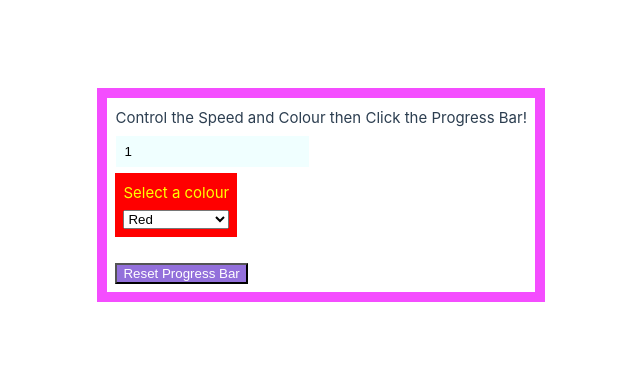
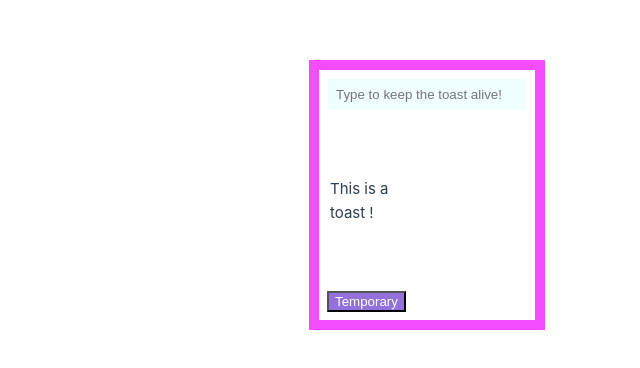
Before and after one commit to MSA0202/vue-minis, a Vue app: page / in a window 1280 px wide. Shown: the part 200-568 px from the top of the page, without its empty margins (95-735 px from the left). Built offline with nearby package versions, Linux system fonts and the light colour scheme.

Commit message:
Task 10 - Simple toast pop-up

```diff
--- a/src/App.vue
+++ b/src/App.vue
@@ -18,6 +18,7 @@ import BaseSelect from "@/components/task6-baseselectoption/BaseSelect.vue";
 import DelayedInputDisplayView from "@/components/task7-delayedinputdisplay/DelayedInputDisplayView.vue";
 import BaseAccordion from "@/components/task8-accordion/BaseAccordion.vue";
 import BaseProgressBar from "@/components/task9-progressbar/BaseProgressBar.vue";
+import BaseToast from "@/components/task10-basetoastnotification/BaseToast.vue";
 </script>
 
 <template>
@@ -36,7 +37,8 @@ import BaseProgressBar from "@/components/task9-progressbar/BaseProgressBar.vue"
 <!--    <BaseSelect/>-->
 <!--    <DelayedInputDisplayView/>-->
 <!--    <BaseAccordion/>-->
-    <BaseProgressBar/>
+<!--    <BaseProgressBar/>-->
+    <BaseToast/>
   </div>
 </template>
 
--- a/src/components/super-sub-components/SSCInput.vue
+++ b/src/components/super-sub-components/SSCInput.vue
@@ -1,5 +1,5 @@
 <template>
-  <input v-model="model" class="ssc-input" type="text"/>
+  <input v-bind="$attrs" v-model="model" class="ssc-input" type="text"/>
 </template>
 
 <script setup lang="ts">
--- a/src/components/task1-basecounter/BCButton.vue
+++ b/src/components/task1-basecounter/BCButton.vue
@@ -15,5 +15,6 @@ button
 {
   background-color: mediumpurple;
   color: white;
+  width: fit-content;
 }
 </style>
--- /dev/null
+++ b/src/components/task10-basetoastnotification/BaseToast.vue
@@ -0,0 +1,63 @@
+<template>
+  <div class="wrapper">
+    <SSCInput placeholder="Type to keep the toast alive!" style="width: 200px"/>
+    <div :class="open ? 'toast-popup-open' : 'toast-popup-closed'">
+      <div class="toast-content">
+        This is a toast !
+      </div>
+    </div>
+    <BCButton @click="temporaryTest">Temporary</BCButton>
+  </div>
+</template>
+
+<script setup lang="ts">
+import SSCInput from "@/components/super-sub-components/SSCInput.vue";
+import {ref} from "vue";
+import BCButton from "@/components/task1-basecounter/BCButton.vue";
+
+const open = ref(true);
+const appearanceFadeOutTimer = ref(2);
+
+function temporaryTest()
+{
+  open.value = !open.value
+}
+</script>
+
+<style scoped>
+.wrapper
+{
+  display: flex;
+  flex-direction: column;
+  gap: 40px
+}
+.toast-popup-closed
+{
+  display: flex;
+  justify-content: center;
+
+  max-height: 0;
+  opacity: 0;
+  /*todo complete*/
+  transition-duration: 1s; /* closing speed */
+}
+.toast-popup-open
+{
+  display: flex;
+  justify-content: center;
+
+  border: 3px solid white;
+  border-radius: 8px;
+  width: 50%;
+  height: 100px;
+
+  transition-duration: 0.5s; /* opening speed */
+  opacity: 1;
+}
+.toast-content
+{
+  display: flex;
+  justify-content: center;
+  align-items: center;
+}
+</style>
```
